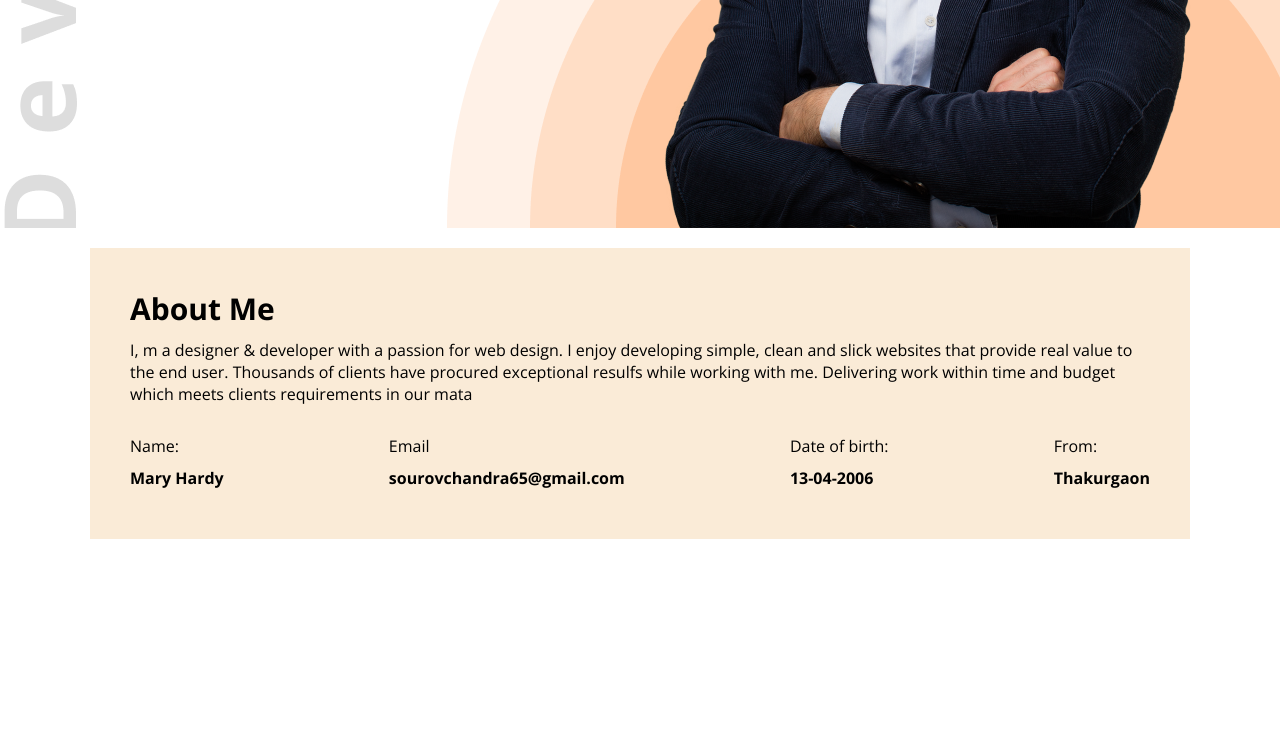
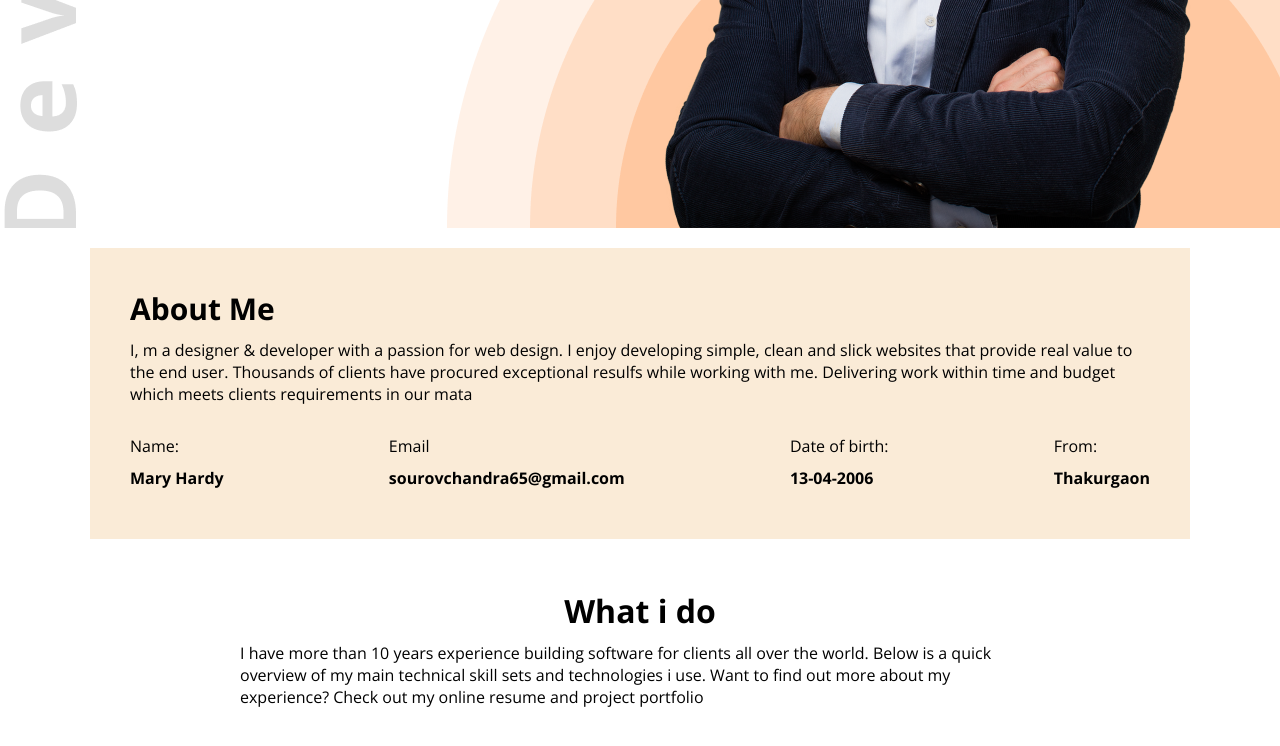
Before and after one commit to sourov90/my-portfolio-deigne-with-html-and-css, a plain HTML site: page index.html in a window 1280 px wide. Shown: the part 529-1275 px from the top of the page. Before the commit the page ends 1088 px from the top, so only its background shows below. Drawn offline with nearby package versions, Linux system fonts and the light colour scheme.

Commit message:
added a what i do section

```diff
--- a/index.html
+++ b/index.html
@@ -67,6 +67,12 @@
                 </div>
             </div>
         </section>
+        <div class="what-do-container">
+            <h1>What i do</h1>
+            <p>I have more than 10 years experience building software for clients all over the world. Below is a quick
+            overview of my main technical skill sets and technologies i use. Want to find out more about my experience?
+            Check out my online resume and project portfolio</p>
+        </div>
     </main>
     <footer>
 
--- a/style/style.css
+++ b/style/style.css
@@ -88,3 +88,12 @@
 .about-item .title{
     font-weight: bold;
 }
+.what-do-container{
+    max-width: 800px;
+    margin: 50px auto;
+
+}
+.what-do-container h1{
+    text-align: center;
+    margin-bottom: 10px;
+}
```
